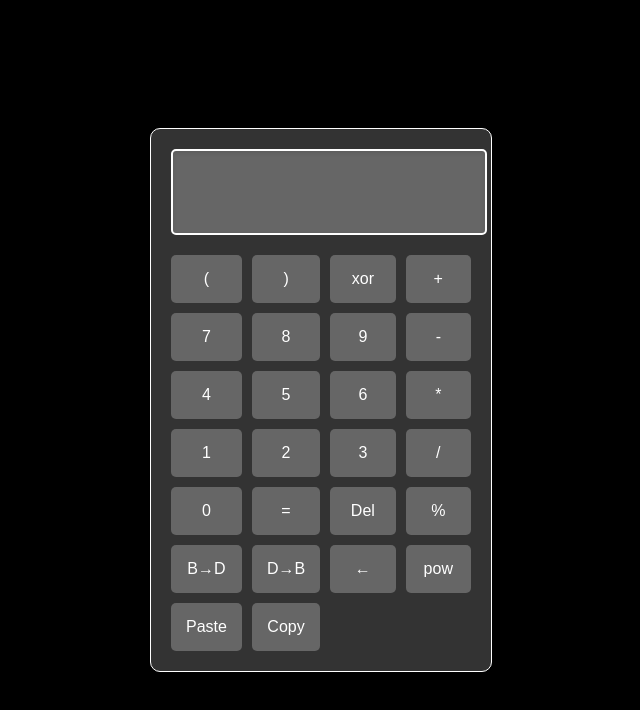
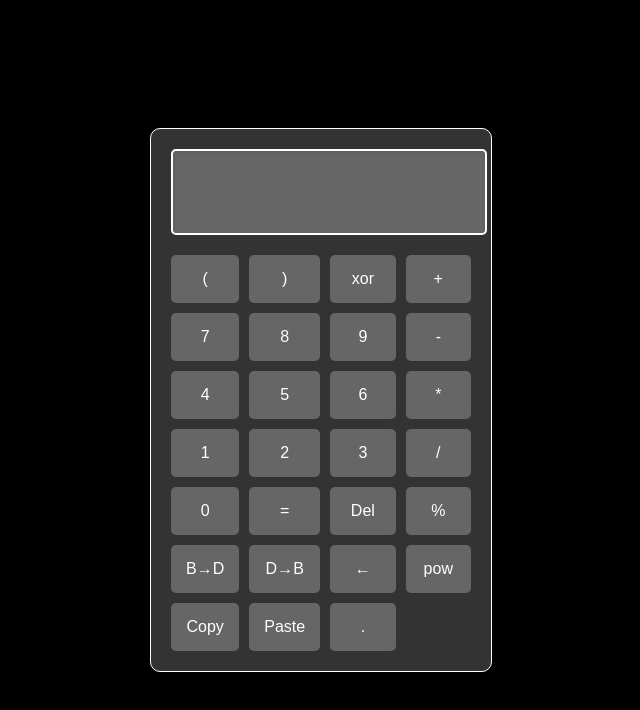
Before and after one commit to mh-utsho/Calculator, a plain HTML site: page index.html in a window 1280 px wide. Shown: the whole page, without its empty margins (319-959 px from the left). Drawn offline with Linux system fonts and the light colour scheme.

Commit message:
Update index.html

```diff
--- a/index.html
+++ b/index.html
@@ -34,8 +34,9 @@
             <button onclick="decimalToBinary()">D→B</button>
             <button onclick="backspace()">←</button>
             <button onclick="appendOperator('**')">pow</button>
+           <button onclick="copyText()">Copy</button>
             <button onclick="pasteText()">Paste</button>
-            <button onclick="copyText()">Copy</button>
+            <button onclick="appendDecimal()">.</button>
             <!-- <button onclick="copyText()">Copy Result</button> -->
         </div>
     </div>
```
